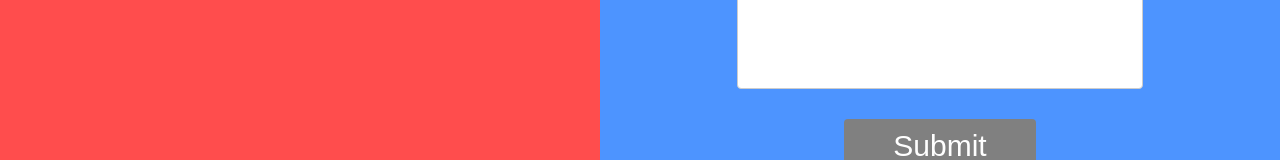
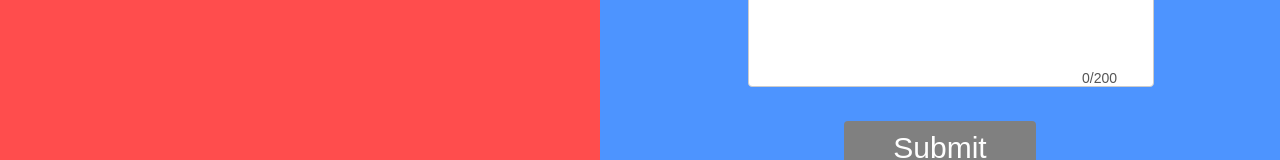
Before and after one commit to lucasadilla/BICKER, a Next.js app: page /debate in a window 1280 px wide. Shown: the part 533-693 px from the top of the page. Built offline with nearby package versions, Linux system fonts and the light colour scheme; no server answers; the database is empty.

Commit message:
Add character counters and remove debate success alert

```diff
--- a/pages/debate.js
+++ b/pages/debate.js
@@ -136,7 +136,6 @@ export default function DebatePage({ initialDebates }) {
                 throw new Error(data.error || 'Failed to create debate');
             }
             if (data.success) {
-                alert('Debate submitted successfully!');
                 const updatedInstigates = instigates.filter(
                     (_, index) => index !== currentInstigateIndex
                 );
@@ -371,13 +370,19 @@ export default function DebatePage({ initialDebates }) {
                         paddingTop: isMobile ? '20px' : '0',
                     }}
                 >
+                    <div
+                        style={{
+                            position: 'relative',
+                            width: isMobile ? '85%' : '60%',
+                        }}
+                    >
                         <textarea
                             value={debateText}
                             onChange={(e) => setDebateText(e.target.value)}
                             placeholder="Write your debate response here (max 200 characters)"
                             maxLength={200}
                             style={{
-                            width: isMobile ? '85%' : '60%',
+                                width: '100%',
                                 height: isMobile ? '40%' : '500px',
                                 marginBottom: '10px',
                                 padding: '10px',
@@ -391,6 +396,19 @@ export default function DebatePage({ initialDebates }) {
                                 marginRight: 'auto',
                             }}
                         />
+                        <div
+                            style={{
+                                position: 'absolute',
+                                bottom: '15px',
+                                right: '15px',
+                                fontSize: '14px',
+                                color: '#555',
+                                pointerEvents: 'none',
+                            }}
+                        >
+                            {debateText.length}/200
+                        </div>
+                    </div>
                     <button
                         onClick={submitDebate}
                         disabled={!session}
```
Also changed, not shown: pages/instigate.js (+13 -0 lines). Lines whose indentation alone changed are shown as unchanged.
